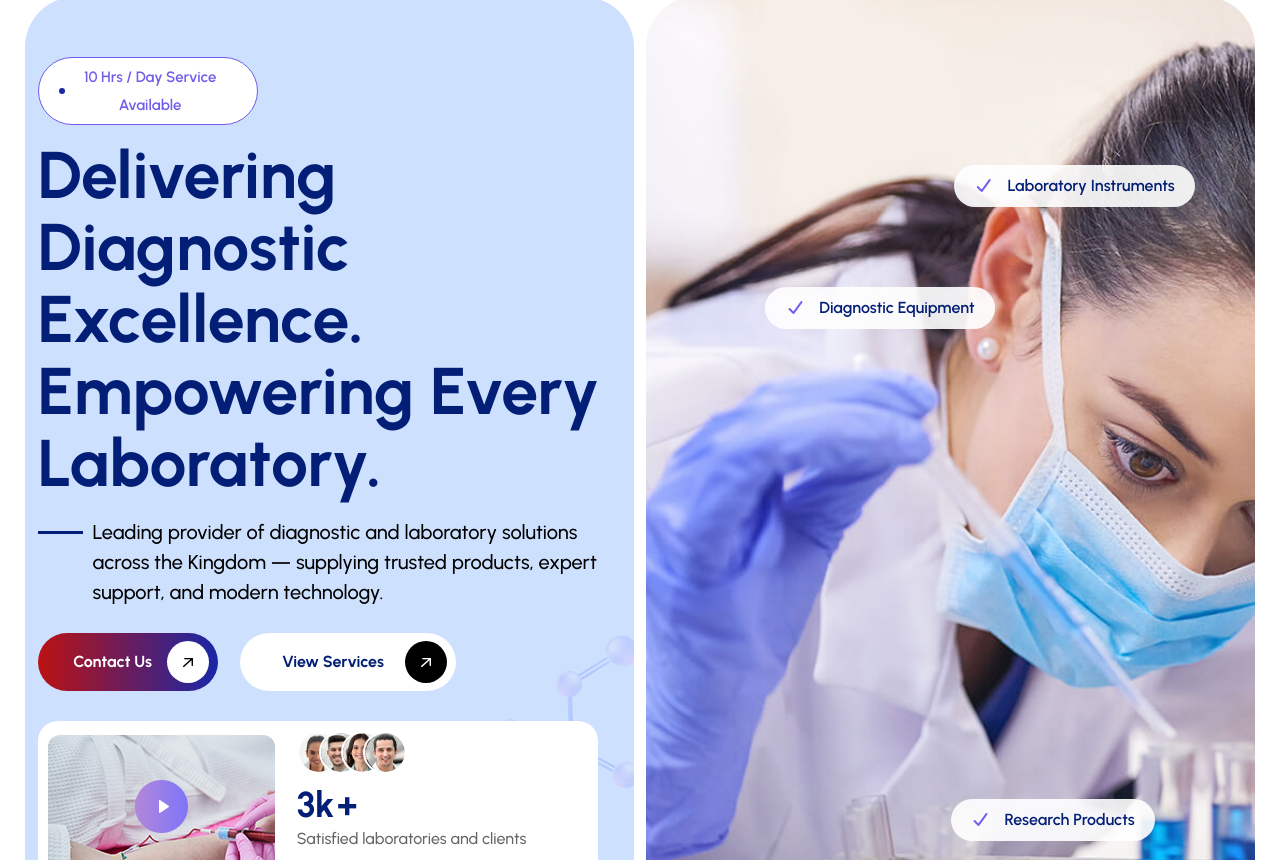
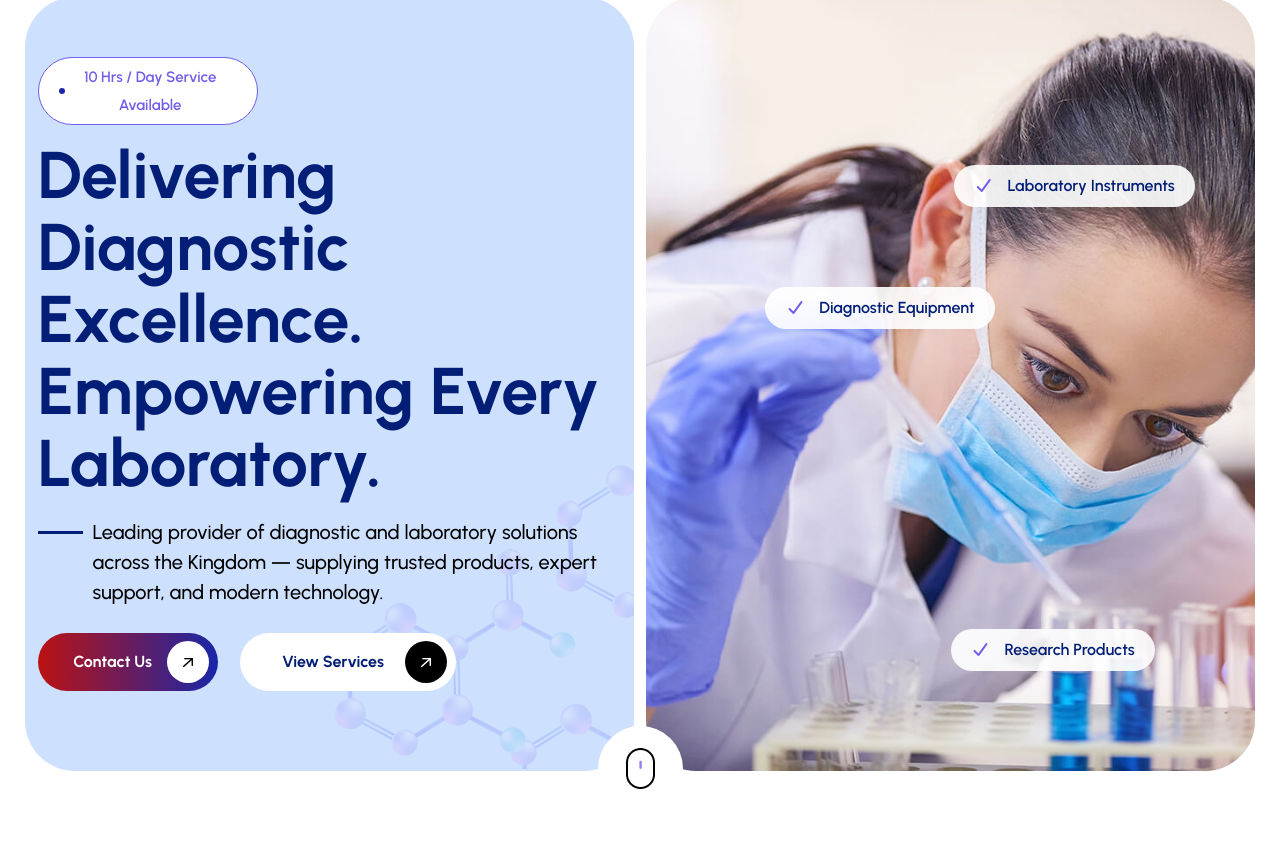
Before and after one commit to Shaikraiyanamjad/Baghaffar-surgical-insturments, a plain HTML site: page index.html in a window 1280 px wide. Shown: the part 89-949 px from the top of the page. Drawn offline with nearby package versions, Linux system fonts and the light colour scheme.

Commit message:
icon update

```diff
--- a/index.html
+++ b/index.html
@@ -149,35 +149,7 @@
                                 class="img-fluid up-right-arrow-img">
                         </span></a>
                 </div>
-                <div class="inner-con2 d-flex align-items-center">
-                    <div class="banner-video-con">
-                        <a class="popup-vimeo d-block position-relative"
-                            href="https://video-previews.elements.envatousercontent.com/9719cd1d-e687-4a9a-ab2b-368674345304/watermarked_preview/watermarked_preview.mp4">
-                            <div class="video_wrapper">
-                                <figure class="mb-0">
-                                    <img class="thumb img-fluid text-center" style="cursor: pointer"
-                                        src="assets/images/banner-play-icon.png" alt="video-icon">
-                                </figure>
-                            </div>
-                        </a>
-                    </div>
-                    <div class="user-box d-flex flex-column">
-                        <div class="d-flex imgz-wrap">
-                            <img src="assets/images/user1.png" alt="icon" class="d-inline-block ml-0">
-                            <img src="assets/images/user2.png" alt="icon" class="d-inline-block">
-                            <img src="assets/images/user3.png" alt="icon" class="d-inline-block">
-                            <img src="assets/images/user4.png" alt="icon" class="d-inline-block">
-                        </div>
-                        <div class="user-text flex-column">
-                            <span class="d-inline-block counter text-black">3</span><span
-                                class="d-inline-block alphabet text-black">k</span>
-                            <sup class="d-inline-block text-black">+</sup>
-                            <span class="span-text d-block">Satisfied laboratories and clients across the Kingdom.</span>
-                            <!-- client text -->
-                        </div>
-                    </div>
-                    <!-- inner con2 -->
-                </div>
+
                 <!-- banner left con -->
             </div>
             <div class="banner-right-con">
```
Also changed, not shown: icon-1.png (added).
